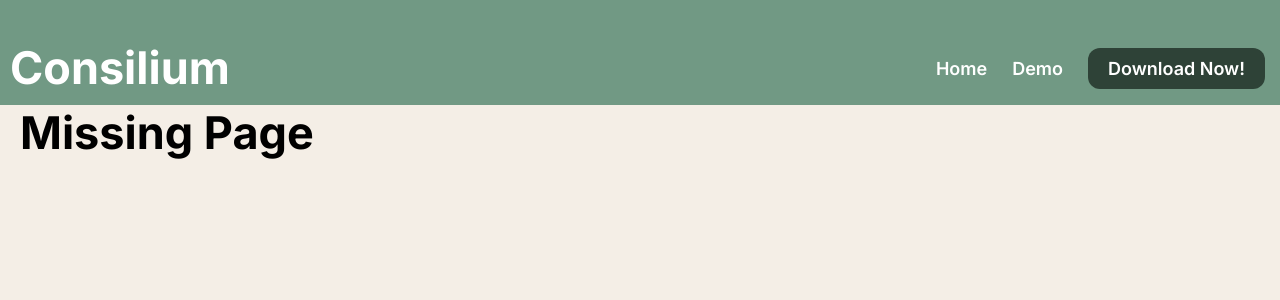
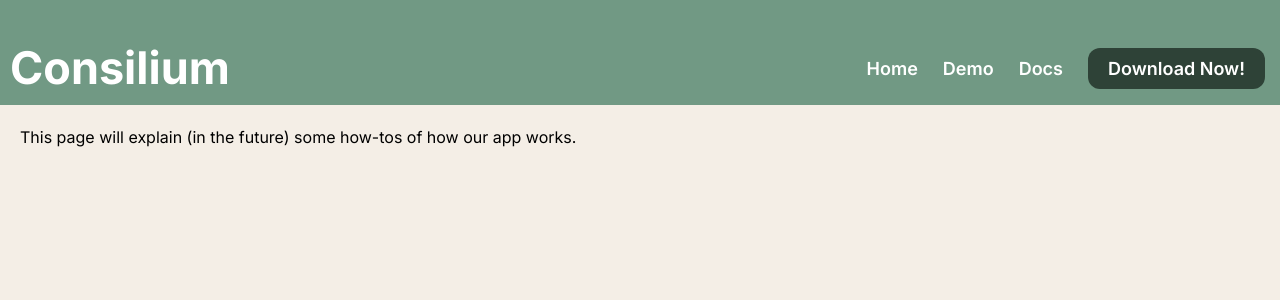
Before and after one commit to MateoTomaszeuski/Spring2025-FinalProject, a React (Vite) app in the folder stt-static-page/: page /docs in a window 1280 px wide. Shown: the top 300 px of the page. Built offline with nearby package versions, Linux system fonts and the light colour scheme.

Commit message:
Added docs page

```diff
--- a/stt-static-page/src/App.tsx
+++ b/stt-static-page/src/App.tsx
@@ -4,6 +4,7 @@ import { BrowserRouter, Link, Route, Routes } from 'react-router-dom'
 import { MissingPage } from './components/MissingPage'
 import { MainPage } from './components/MainPage'
 import { DemoPage } from './components/DemoPage'
+import { DocsPage } from './components/DocsPage'
 
 class App extends React.Component {
   render() {
@@ -15,6 +16,7 @@ class App extends React.Component {
             <Routes>
               <Route path='/' element={<MainPage />} />
               <Route path='/demo' element={<DemoPage />} />
+              <Route path='/docs' element={<DocsPage />} />
               <Route path='*' element={<MissingPage />} />
             </Routes>
           </div>
@@ -29,11 +31,11 @@ class Header extends React.Component {
     return (
       <header>
         <Link to="/" className='headerNav'><h1>Consilium</h1></Link>
-        {/* Update here with a clickable link to home as well */}
         <div className='navElements'>
           <ul>
             <li> <Link to="/" className='headerNav'>Home</Link></li>
             <li><Link to="/demo" className='headerNav'>Demo</Link></li>
+            <li><Link to="/docs" className='headerNav'>Docs</Link></li>
         <li><a id="download-button" href='https://youtu.be/dQw4w9WgXcQ?si=cxQcwxCL5z5MN--Q' target='_blank'>Download Now!</a></li>
           </ul>
         </div>
--- /dev/null
+++ b/stt-static-page/src/components/DocsPage.tsx
@@ -0,0 +1,11 @@
+import React from 'react';
+
+export class DocsPage extends React.Component {
+  render() {
+    return (
+      <div>
+        <p>This page will explain (in the future) some how-tos of how our app works.</p>
+      </div>
+    );
+  }
+}
```
